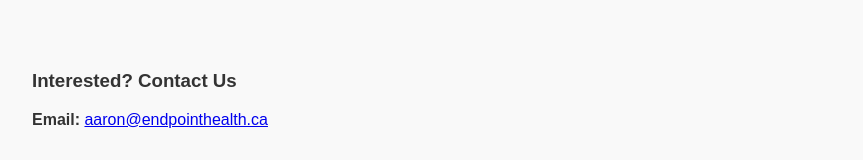
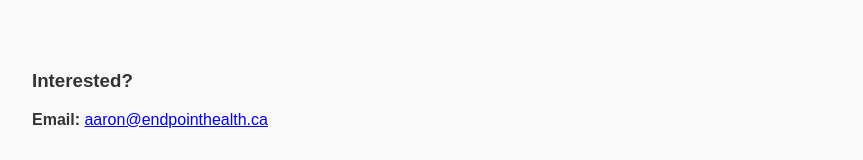
Before and after one commit to endpointhealth/endpointhealth-site, a plain HTML site: page index.html in a window 1280 px wide. Shown: the part 3092-3252 px from the top of the page, without its empty margins (208-1071 px from the left). Drawn offline with Linux system fonts and the light colour scheme.

Commit message:
General formatting

```diff
--- a/index.html
+++ b/index.html
@@ -207,7 +207,7 @@
 
   <!-- Contact Section -->
   <section class="contact" id="contact">
-    <h3>Interested? Contact Us</h3>
+    <h3>Interested?</h3>
     <p><strong>Email:</strong> <a href="mailto:aaron@endpointhealth.ca">aaron@endpointhealth.ca</a></p>
   </section>
 
```
